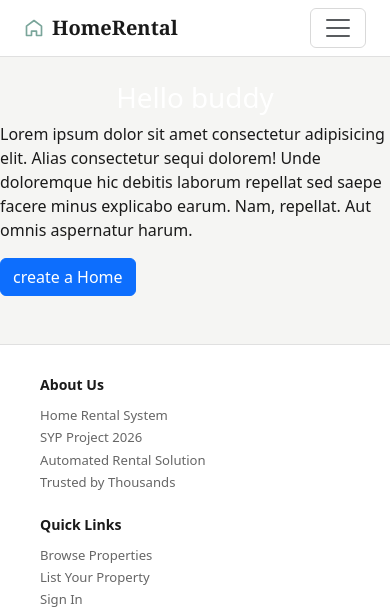
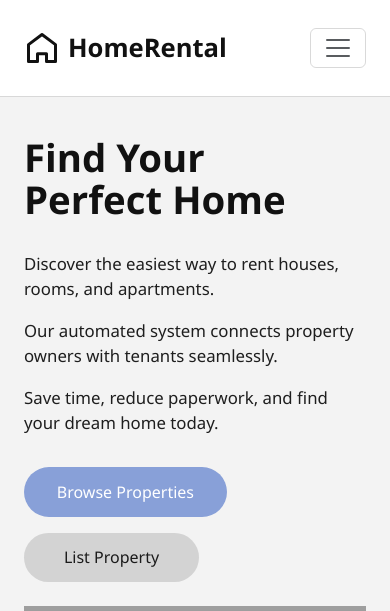
Before and after one commit to Aashish012-rgb/HomeRentalSystem, a Django app: page / in a window 390 px wide. Shown: the top 611 px of the page. Run offline with Django 5.2, Linux system fonts and the light colour scheme; data that the repository does not hold is empty; grey boxes are pictures that could not be loaded.

Commit message:
Added my todays progress

```diff
--- a/HomeRental/home/templates/home_list.html
+++ b/HomeRental/home/templates/home_list.html
@@ -3,17 +3,128 @@
 
 
 {% block title %}
-Real pages
+Home Rental
+{% endblock %}
+
+{% block extra_head %}
+<style>
+  .home-hero-wrap {
+    max-width: 1260px;
+    margin: 0 auto;
+    padding: 2.4rem 1.5rem 1.2rem;
+  }
+
+  .home-hero {
+    display: grid;
+    grid-template-columns: 1fr 1.05fr;
+    gap: 3rem;
+    align-items: start;
+  }
+
+  .home-hero h1 {
+    font-size: clamp(2.4rem, 4vw, 4rem);
+    line-height: 1.1;
+    font-weight: 700;
+    margin: 0 0 2rem;
+    color: #111;
+  }
+
+  .hero-copy p {
+    font-size: clamp(1.05rem, 1.3vw, 1.9rem);
+    line-height: 1.45;
+    margin-bottom: 1.15rem;
+    color: #1e1e1e;
+    max-width: 32ch;
+  }
+
+  .hero-actions {
+    margin-top: 2rem;
+    display: flex;
+    gap: 1rem;
+    flex-wrap: wrap;
+  }
+
+  .hero-btn {
+    text-decoration: none;
+    border-radius: 999px;
+    padding: 0.8rem 2.05rem;
+    font-size: clamp(1rem, 1.1vw, 1.6rem);
+    color: #1b1b1b;
+    min-width: 175px;
+    text-align: center;
+    transition: transform 0.15s ease;
+  }
+
+  .hero-btn:hover {
+    transform: translateY(-1px);
+  }
+
+  .hero-btn-primary {
+    background: #88a0d8;
+    color: #fff;
+  }
+
+  .hero-btn-secondary {
+    background: #d3d3d3;
+  }
+
+  .hero-media img {
+    width: 100%;
+    max-width: 680px;
+    height: clamp(280px, 33vw, 450px);
+    object-fit: cover;
+    display: block;
+  }
+
+  .home-list-wrap {
+    max-width: 1260px;
+    margin: 0 auto;
+    padding: 1rem 1.5rem 2rem;
+  }
+
+  .home-cards {
+    display: grid;
+    grid-template-columns: repeat(auto-fit, minmax(240px, 1fr));
+    gap: 1rem;
+  }
+
+  @media (max-width: 900px) {
+    .home-hero {
+      grid-template-columns: 1fr;
+      gap: 1.5rem;
+    }
+
+    .hero-copy p {
+      max-width: 60ch;
+    }
+  }
+</style>
 {% endblock %}
 
 {% block content %}
 
-<h1 class="text-center text-white mt-4" >Hello buddy </h1>
-<p>Lorem ipsum dolor sit amet consectetur adipisicing elit. Alias consectetur sequi dolorem! Unde doloremque hic debitis laborum repellat sed saepe facere minus explicabo earum. Nam, repellat. Aut omnis aspernatur harum.</p>
-<a class="btn btn-primary rounded mb-4 " href="{% url 'home_create' %}">create a Home</a>
-<div class="container row gap-3">
+<section class="home-hero-wrap">
+  <div class="home-hero">
+    <div class="hero-copy">
+      <h1>Find Your<br>Perfect Home</h1>
+      <p>Discover the easiest way to rent houses, rooms, and apartments.</p>
+      <p>Our automated system connects property owners with tenants seamlessly.</p>
+      <p>Save time, reduce paperwork, and find your dream home today.</p>
+      <div class="hero-actions">
+        <a class="hero-btn hero-btn-primary" href="{% url 'properties' %}">Browse Properties</a>
+        <a class="hero-btn hero-btn-secondary" href="{% url 'home_create' %}">List Property</a>
+      </div>
+    </div>
+    <div class="hero-media">
+      <img src="/media/photos/individual_software_.jpg" alt="Modern rental home with pool">
+    </div>
+  </div>
+</section>
+
+<section class="home-list-wrap">
+  <div class="home-cards">
   {% for home in homes %}
-  <div class="card" style="width: 18rem;">
+  <div class="card">
 {% if home.photo %}
   <img src="{{ home.photo.url }}" class="card-img-top" alt="Home photo">
 {% else %}
@@ -30,6 +141,6 @@ Real pages
 </div>
   {% endfor %}
 </div>
-
+</section>
 
 {% endblock %}
--- a/HomeRental/home/templates/index.html
+++ b/HomeRental/home/templates/index.html
@@ -3,11 +3,109 @@
 
 
 {% block title %}
-Real pages
+Home Rental
+{% endblock %}
+
+{% block extra_head %}
+<style>
+  .home-hero-wrap {
+    max-width: 1260px;
+    margin: 0 auto;
+    padding: 2.4rem 1.5rem 1.2rem;
+  }
+
+  .home-hero {
+    display: grid;
+    grid-template-columns: 1fr 1.05fr;
+    gap: 3rem;
+    align-items: start;
+  }
+
+  .home-hero h1 {
+    font-size: clamp(2.4rem, 4vw, 4rem);
+    line-height: 1.1;
+    font-weight: 700;
+    margin: 0 0 2rem;
+    color: #111;
+  }
+
+  .hero-copy p {
+    font-size: clamp(1.05rem, 1.3vw, 1.9rem);
+    line-height: 1.45;
+    margin-bottom: 1.15rem;
+    color: #1e1e1e;
+    max-width: 32ch;
+  }
+
+  .hero-actions {
+    margin-top: 2rem;
+    display: flex;
+    gap: 1rem;
+    flex-wrap: wrap;
+  }
+
+  .hero-btn {
+    text-decoration: none;
+    border-radius: 999px;
+    padding: 0.8rem 2.05rem;
+    font-size: clamp(1rem, 1.1vw, 1.6rem);
+    color: #1b1b1b;
+    min-width: 175px;
+    text-align: center;
+    transition: transform 0.15s ease;
+  }
+
+  .hero-btn:hover {
+    transform: translateY(-1px);
+  }
+
+  .hero-btn-primary {
+    background: #88a0d8;
+    color: #fff;
+  }
+
+  .hero-btn-secondary {
+    background: #d3d3d3;
+  }
+
+  .hero-media img {
+    width: 100%;
+    max-width: 680px;
+    height: clamp(280px, 33vw, 450px);
+    object-fit: cover;
+    display: block;
+  }
+
+  @media (max-width: 900px) {
+    .home-hero {
+      grid-template-columns: 1fr;
+      gap: 1.5rem;
+    }
+
+    .hero-copy p {
+      max-width: 60ch;
+    }
+  }
+</style>
 {% endblock %}
 
 {% block content %}
 
-<h1 class="text-center text-white mt-4" >Hello buddy </h1>
-<p>Lorem ipsum dolor sit amet consectetur adipisicing elit. Alias consectetur sequi dolorem! Unde doloremque hic debitis laborum repellat sed saepe facere minus explicabo earum. Nam, repellat. Aut omnis aspernatur harum.</p>
+<section class="home-hero-wrap">
+  <div class="home-hero">
+    <div class="hero-copy">
+      <h1>Find Your<br>Perfect Home</h1>
+      <p>Discover the easiest way to rent houses, rooms, and apartments.</p>
+      <p>Our automated system connects property owners with tenants seamlessly.</p>
+      <p>Save time, reduce paperwork, and find your dream home today.</p>
+      <div class="hero-actions">
+        <a class="hero-btn hero-btn-primary" href="{% url 'properties' %}">Browse Properties</a>
+        <a class="hero-btn hero-btn-secondary" href="{% url 'property' %}">List Property</a>
+      </div>
+    </div>
+    <div class="hero-media">
+      <img src="https://i.pinimg.com/1200x/2e/5c/9d/2e5c9dda23ec34a05f0146522d19f976.jpg" alt="Modern rental home with pool">
+    </div>
+  </div>
+</section>
 {% endblock %}
--- a/HomeRental/home/urls.py
+++ b/HomeRental/home/urls.py
@@ -2,10 +2,15 @@ from django.urls import path
 from . import views
 
 urlpatterns = [
-    path('', views.home_list, name = 'home_list'),
+    path('', views.index, name='home_list'),
+    path('homes/', views.home_list, name='homes'),
     path('create/', views.home_create, name='home_create'),
     path('<int:home_id>/edit/', views.home_edit, name='home_edit'),
     path('<int:home_id>/delete/', views.home_delete, name='home_delete'),
-    path('register/', views.register, name='register')
+    path('register/', views.register, name='register'),
+    path('property/', views.add_property, name='property'),
+    path('properties/', views.property_list, name='properties'),
+    path('properties/<int:property_id>/edit/', views.property_edit, name='property_edit'),
+    path('properties/<int:property_id>/delete/', views.property_delete, name='property_delete'),
 
 ]
--- a/HomeRental/home/views.py
+++ b/HomeRental/home/views.py
@@ -1,9 +1,10 @@
 from django.shortcuts import render
-from django.shortcuts import get_object_or_404, redirect, redirect
-from .models import home
-from .forms import homeForm, UserRegistrationForm
+from django.shortcuts import get_object_or_404, redirect
+from .models import home, Property
+from .forms import PropertyForm, homeForm, UserRegistrationForm
 from django.contrib.auth.decorators import login_required
 from django.contrib.auth import login
+# from .models import property
 
 def index(request):
     return render(request, 'index.html')
@@ -60,4 +61,47 @@ def register(request):
             return redirect('home_list')
     else:
         form = UserRegistrationForm()
-    return render(request, 'registratrion/register.html', {'form':form})
+    return render(request, 'registration/register.html', {'form':form})
+
+
+# For the property.html
+@login_required
+def add_property(request):
+    if request.method == 'POST':
+        form = PropertyForm(request.POST, request.FILES)
+        if form.is_valid():
+            prop = form.save(commit=False)
+            prop.user = request.user
+            prop.save()
+            return redirect('properties')
+    else:
+        form = PropertyForm()
+
+    return render(request, 'add_property.html', {'form': form})
+
+@login_required
+def property_edit(request, property_id):
+    prop_obj = get_object_or_404(Property, pk=property_id, user=request.user)
+    if request.method == 'POST':
+        form = PropertyForm(request.POST, request.FILES, instance=prop_obj)
+        if form.is_valid():
+            prop_obj = form.save(commit=False)
+            prop_obj.user = request.user
+            prop_obj.save()
+            return redirect('properties')
+    else:
+        form = PropertyForm(instance=prop_obj)
+    return render(request, 'add_property.html', {'form': form, 'is_edit': True})
+
+
+@login_required
+def property_delete(request, property_id):
+    prop_obj = get_object_or_404(Property, pk=property_id, user=request.user)
+    if request.method == 'POST':
+        prop_obj.delete()
+        return redirect('properties')
+    return render(request, 'property_confirm_delete.html', {'property': prop_obj})
+
+def property_list(request):
+    properties = Property.objects.all()
+    return render(request, 'property_list.html',{'properties':properties})
--- a/HomeRental/templates/layout.html
+++ b/HomeRental/templates/layout.html
@@ -8,17 +8,17 @@
     <link href="https://cdn.jsdelivr.net/npm/bootstrap@5.3.8/dist/css/bootstrap.min.css" rel="stylesheet" integrity="sha384-sRIl4kxILFvY47J16cr9ZwB07vP4J8+LH7qKQnuqkuIAvNWLzeN8tE5YBujZqJLB" crossorigin="anonymous">
     <style>
         :root {
-            --sage: #7aa59a;
-            --sage-light: #c8d9d5;
-            --sage-dark: #5c8a7e;
-            --bg: #f5f5f3;
-            --text: #1a1a1a;
-            --muted: #666;
+            --bg: #f3f3f3;
+            --text: #111111;
+            --muted: #4a4a4a;
             --white: #ffffff;
+            --line: #d8d8d8;
+            --cta-blue: #88a0d8;
+            --cta-gray: #d3d3d3;
         }
 
         body {
-            font-family: "DM Sans", system-ui, -apple-system, "Segoe UI", sans-serif;
+            font-family: "Segoe UI", system-ui, -apple-system, sans-serif;
             background: var(--bg);
             color: var(--text);
             min-height: 100vh;
@@ -32,32 +32,71 @@
 
         .site-navbar {
             background: var(--white);
-            border-bottom: 1px solid #e0e0e0;
+            border-bottom: 1px solid var(--line);
         }
 
         .site-brand {
-            font-family: "Playfair Display", Georgia, serif;
-            font-weight: 600;
+            font-weight: 700;
+            font-size: 2rem;
             color: var(--text) !important;
         }
 
         .site-brand svg {
-            color: var(--sage);
+            color: var(--text);
+            width: 36px;
+            height: 36px;
+        }
+
+        .site-navbar .container-fluid {
+            max-width: 1260px;
+            margin: 0 auto;
+            padding-top: 1rem;
+            padding-bottom: 1rem;
+        }
+
+        .site-navbar .navbar-nav {
+            align-items: center;
+            gap: 0.85rem;
         }
 
         .site-nav-link {
             color: var(--muted) !important;
-            font-size: 0.93rem;
+            font-size: 2rem;
+            padding: 0.4rem 0.75rem !important;
+            border-radius: 10px;
+            transition: background-color 0.2s ease, color 0.2s ease;
         }
 
-        .site-nav-link:hover,
-        .site-nav-link.active {
-            color: var(--sage-dark) !important;
+        .site-nav-link:hover {
+            color: var(--text) !important;
+            background: #ececec;
+        }
+
+        .icon-link {
+            display: inline-flex;
+            align-items: center;
+            justify-content: center;
+            width: 34px;
+            height: 34px;
+            color: var(--text);
+            text-decoration: none;
+            border-radius: 999px;
+            transition: background-color 0.2s ease, transform 0.2s ease;
+        }
+
+        .icon-link svg {
+            width: 23px;
+            height: 23px;
+        }
+
+        .icon-link:hover {
+            background: #ececec;
+            transform: translateY(-1px);
         }
 
         .site-footer {
             background: #fff;
-            border-top: 1px solid #e0e0e0;
+            border-top: 1px solid var(--line);
         }
 
         .footer-grid {
@@ -85,7 +124,7 @@
         }
 
         .footer-col a:hover {
-            color: var(--sage-dark);
+            color: var(--text);
         }
 
         .footer-bottom {
@@ -122,8 +161,8 @@
         }
 
         .social-icons a:hover {
-            border-color: var(--sage);
-            color: var(--sage);
+            border-color: var(--text);
+            color: var(--text);
         }
 
         .social-icons svg {
@@ -132,6 +171,14 @@
         }
 
         @media (max-width: 900px) {
+            .site-brand {
+                font-size: 1.6rem;
+            }
+
+            .site-nav-link {
+                font-size: 1.2rem;
+            }
+
             .footer-grid {
                 grid-template-columns: repeat(2, 1fr);
             }
@@ -158,16 +205,32 @@
                 <span class="navbar-toggler-icon"></span>
             </button>
             <div class="collapse navbar-collapse" id="mainNavbar">
-                <ul class="navbar-nav ms-auto mb-2 mb-lg-0 gap-lg-2">
+                <ul class="navbar-nav ms-auto mb-2 mb-lg-0">
                     <li class="nav-item"><a class="nav-link site-nav-link" href="{% url 'home_list' %}">Home</a></li>
-                    <li class="nav-item"><a class="nav-link site-nav-link" href="{% url 'home_list' %}">Properties</a></li>
-                    <li class="nav-item"><a class="nav-link site-nav-link" href="{% url 'home_create' %}">List Property</a></li>
+                    <li class="nav-item"><a class="nav-link site-nav-link" href="{% url 'properties' %}">Properties</a></li>
+                    <li class="nav-item"><a class="nav-link site-nav-link" href="#">About</a></li>
+                    <li class="nav-item"><a class="nav-link site-nav-link" href="#">Contact</a></li>
                     {% if user.is_authenticated %}
                     <li class="nav-item"><a class="nav-link site-nav-link" href="{% url 'logout' %}">Logout</a></li>
                     {% else %}
                     <li class="nav-item"><a class="nav-link site-nav-link" href="{% url 'login' %}">Login</a></li>
-                    <li class="nav-item"><a class="nav-link site-nav-link" href="{% url 'register' %}">Register</a></li>
                     {% endif %}
+                    <li class="nav-item">
+                        <a class="icon-link" href="#" aria-label="Search">
+                            <svg xmlns="http://www.w3.org/2000/svg" fill="none" viewBox="0 0 24 24" stroke="currentColor" stroke-width="2">
+                                <circle cx="11" cy="11" r="7"></circle>
+                                <path stroke-linecap="round" stroke-linejoin="round" d="m20 20-3.4-3.4"></path>
+                            </svg>
+                        </a>
+                    </li>
+                    <li class="nav-item">
+                        <a class="icon-link" href="{% if user.is_authenticated %}{% url 'logout' %}{% else %}{% url 'login' %}{% endif %}" aria-label="User">
+                            <svg xmlns="http://www.w3.org/2000/svg" fill="none" viewBox="0 0 24 24" stroke="currentColor" stroke-width="2">
+                                <circle cx="12" cy="8" r="3.4"></circle>
+                                <path stroke-linecap="round" stroke-linejoin="round" d="M5 20c0-3.9 3.1-7 7-7s7 3.1 7 7"></path>
+                            </svg>
+                        </a>
+                    </li>
                 </ul>
             </div>
         </div>
@@ -190,8 +253,8 @@
             </div>
             <div class="footer-col">
                 <h4>Quick Links</h4>
-                <a href="{% url 'home_list' %}">Browse Properties</a>
-                <a href="{% url 'home_create' %}">List Your Property</a>
+                <a href="{% url 'properties' %}">Browse Properties</a>
+                <a href="{% url 'property' %}">List Your Property</a>
                 <a href="{% url 'login' %}">Sign In</a>
                 <a href="{% url 'register' %}">Create Account</a>
             </div>
```
Also changed, not shown: HomeRental/home/forms.py (+6 -1 lines), HomeRental/home/models.py (+16 -1 lines), HomeRental/home/templates/add_property.html (added, +88 -0 lines), HomeRental/home/templates/property_confirm_delete.html (added, +19 -0 lines), HomeRental/home/templates/property_list.html (added, +133 -0 lines), HomeRental/db.sqlite3, HomeRental/home/migrations/0002_property.py (added), HomeRental/media/photos/download_11.jfif (added), HomeRental/media/photos/download_11_IVhjCMf.jfif (added), HomeRental/media/property_images/download_11.jfif (added).
